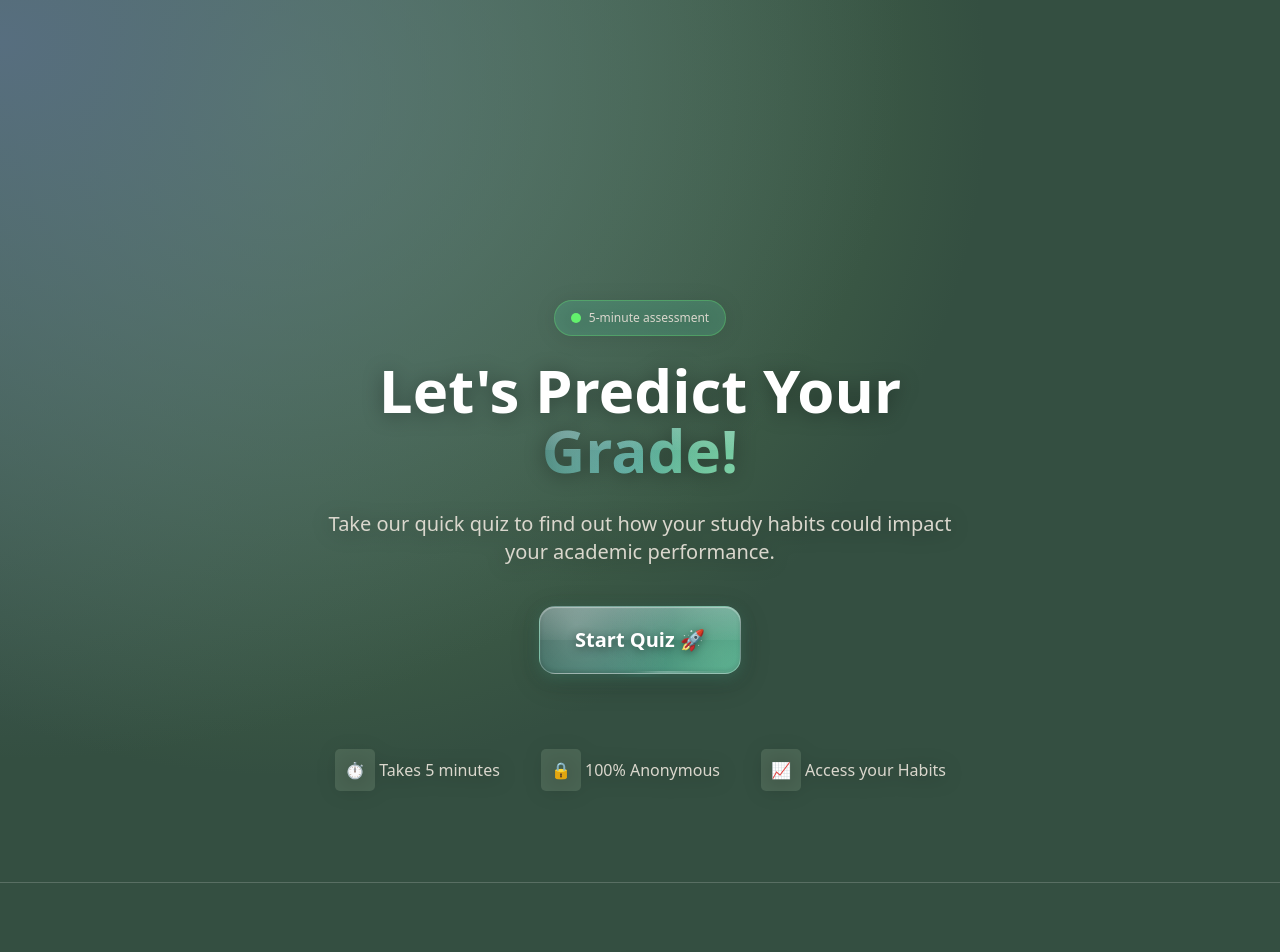
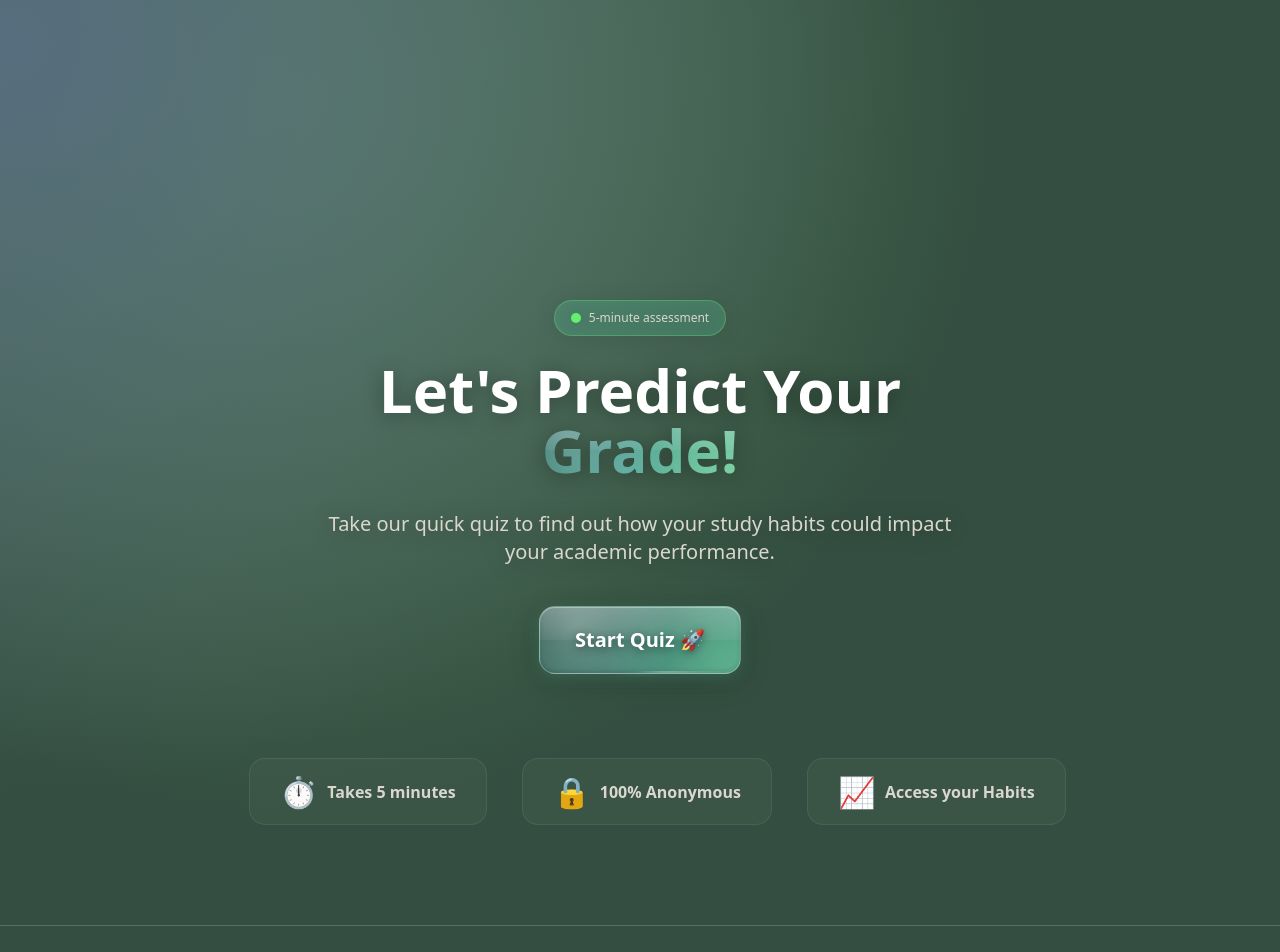
Before and after one commit to Hosanna13/Grade-Predictor-React, a Next.js app in the folder grade-predictor/: page / in a window 1280 px wide. Shown: the top 952 px of the page. Built offline with nearby package versions, Linux system fonts and the light colour scheme.

Commit message:
udpate next

```diff
--- a/grade-predictor/src/app/page.tsx
+++ b/grade-predictor/src/app/page.tsx
@@ -29,9 +29,9 @@ export default function Home() {
       </div>
       <br />
       <div className="benefits-section">
-        <li> <span className="icon">⏱️</span> Takes 5 minutes</li>
-        <li> <span className="icon">🔒</span> 100% Anonymous</li>
-        <li> <span className='icon'>📈</span> Access your Habits</li>
+        <div className="featurecard"> <span className="icon"> ⏱️ </span><p className='icon-text'> Takes 5 minutes</p> </div>
+        <div className="featurecard"> <span className="icon"> 🔒 </span><p className='icon-text'> 100% Anonymous</p></div>
+        <div className="featurecard"> <span className='icon'> 📈 </span><p className='icon-text'> Access your Habits</p></div>
       </div>
       <footer className="footer">
         < div className='stats-section'>
--- a/grade-predictor/src/app/quiz.css
+++ b/grade-predictor/src/app/quiz.css
@@ -222,13 +222,23 @@
     color: var(--text-color);
     filter: drop-shadow(0 2px 10px rgba(0,0,0,.35));
 }
+.featurecard{
+    display: inline-flex;
+    align-items: center;
+    padding: 10px 30px;
+    background: rgba(255,255,255,0.03);
+    border: 1px solid rgba(255,255,255,0.08);
+    border-radius: 16px;
+    transition: all 0.3s ease;
+    margin-left: 35px;
+}
 .icon {
-    padding: 10px 10px;
-    background-color: #afc8a72f;
-    border-radius: 5px;
-    margin-left: 1px;
+    font-size: 30px;
 }
-
+.icon-text {
+    font-weight:600;
+    margin-left: 10px;
+}
 .footer{
     align-self: stretch;
     width: 100%;
```
Also changed, not shown: grade-predictor/package.json (+5 -5 lines), 1 other file (tests, documents, lock files or other folders).
